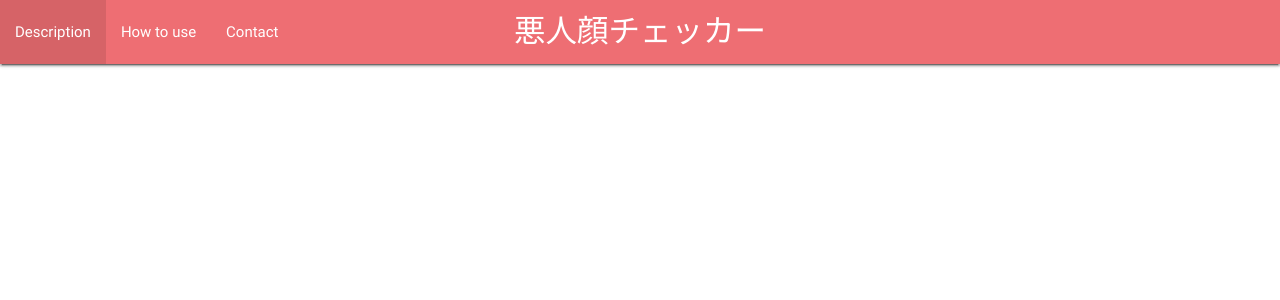
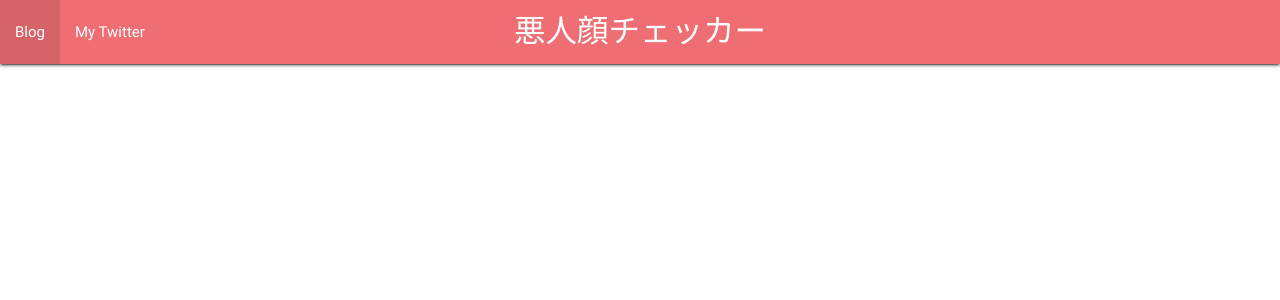
Before and after one commit to marutaku/BadManChecker, a Flask app: template templates/layout.html in a window 1280 px wide. Shown: the top 300 px of the page. Run offline with Flask 2, Linux system fonts and the light colour scheme; the template is opened without the code that fills it, so the values that code supplies are empty; parts of the project's set-up code (start-up, migrations or seed data) failed here and were passed over; some libraries are stand-ins or nearby versions.

Commit message:
Add links

```diff
--- a/templates/layout.html
+++ b/templates/layout.html
@@ -14,9 +14,8 @@
     <div class="nav-wrapper">
       <a href="#" class="brand-logo center">悪人顔チェッカー</a>
       <ul id="nav-mobile" class="left hide-on-med-and-down">
-        <li><a href="#">Description</a></li>
-        <li><a href="#">How to use</a></li>
-        <li><a href="#">Contact</a></li>
+          <li><a href="https://marutaku.hatenablog.com">Blog</a></li>
+        <li><a href="https://twitter.com/Takumi_Maru0131?lang=ja">My Twitter</a></li>
       </ul>
     </div>
   </nav>
```
Also changed, not shown: 1 other file.
